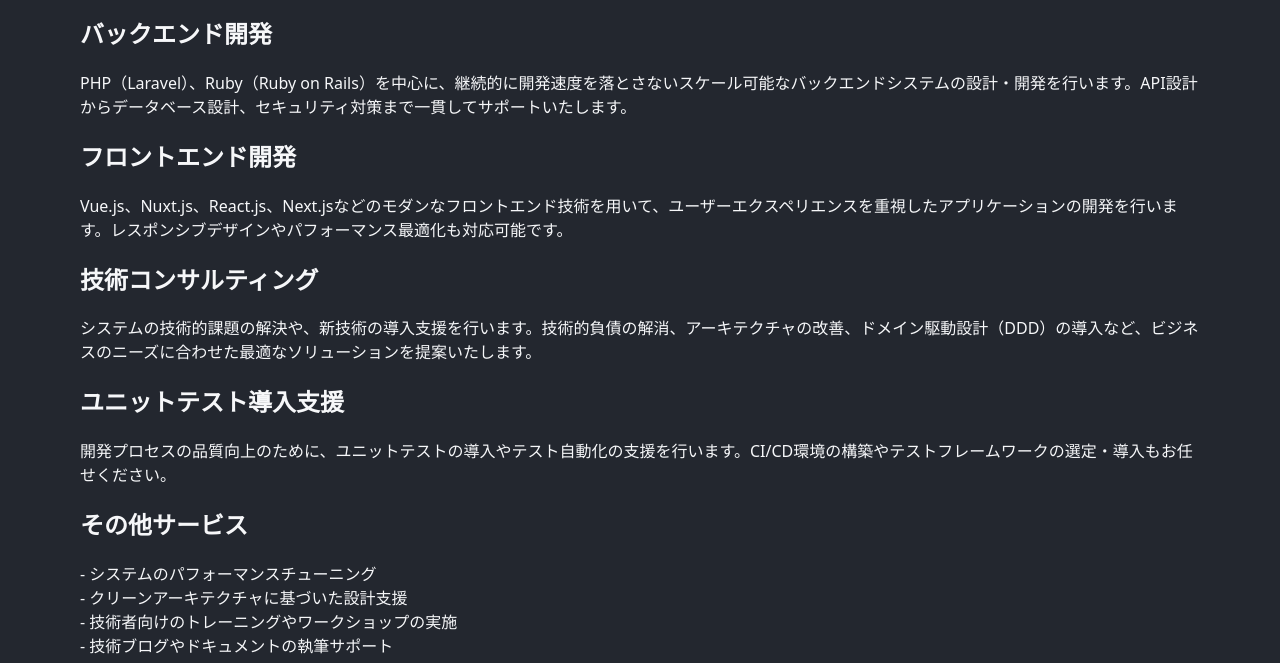
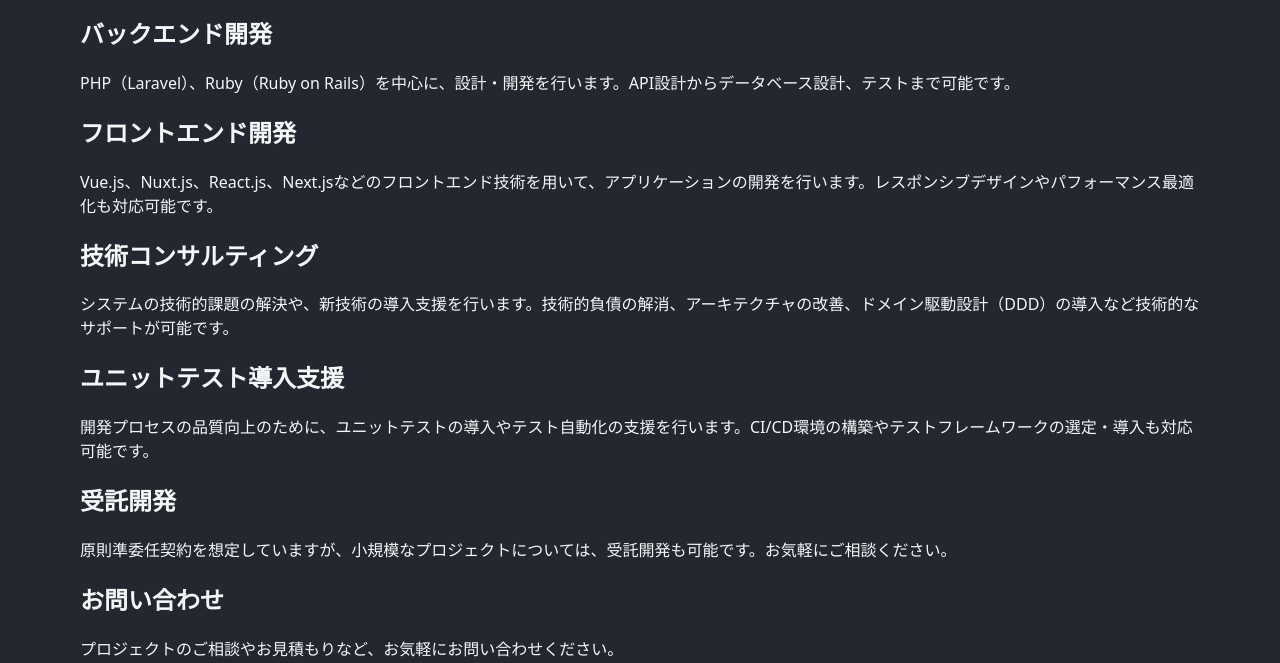
Before and after one commit to taiseimiyaji/astro-blog, an Astro site: page /services in a window 1280 px wide. Shown: the part 284-947 px from the top of the page. Built offline with nearby package versions, Linux system fonts and the light colour scheme; Astro itself is replaced by a stand-in of ours.

Commit message:
fix: GPTの文章修正

```diff
--- a/src/pages/services.astro
+++ b/src/pages/services.astro
@@ -32,36 +32,32 @@
             <div>
                 <h2>バックエンド開発</h2>
                 <div>
-                    PHP（Laravel）、Ruby（Ruby on Rails）を中心に、継続的に開発速度を落とさないスケール可能なバックエンドシステムの設計・開発を行います。API設計からデータベース設計、セキュリティ対策まで一貫してサポートいたします。
+                    PHP（Laravel）、Ruby（Ruby on Rails）を中心に、設計・開発を行います。API設計からデータベース設計、テストまで可能です。
                 </div>
             </div>
             <div>
                 <h2>フロントエンド開発</h2>
                 <div>
-                    Vue.js、Nuxt.js、React.js、Next.jsなどのモダンなフロントエンド技術を用いて、ユーザーエクスペリエンスを重視したアプリケーションの開発を行います。レスポンシブデザインやパフォーマンス最適化も対応可能です。
+                    Vue.js、Nuxt.js、React.js、Next.jsなどのフロントエンド技術を用いて、アプリケーションの開発を行います。レスポンシブデザインやパフォーマンス最適化も対応可能です。
                 </div>
             </div>
             <div>
                 <h2>技術コンサルティング</h2>
                 <div>
-                    システムの技術的課題の解決や、新技術の導入支援を行います。技術的負債の解消、アーキテクチャの改善、ドメイン駆動設計（DDD）の導入など、ビジネスのニーズに合わせた最適なソリューションを提案いたします。
+                    システムの技術的課題の解決や、新技術の導入支援を行います。技術的負債の解消、アーキテクチャの改善、ドメイン駆動設計（DDD）の導入など技術的なサポートが可能です。
                 </div>
             </div>
             <div>
                 <h2>ユニットテスト導入支援</h2>
                 <div>
-                    開発プロセスの品質向上のために、ユニットテストの導入やテスト自動化の支援を行います。CI/CD環境の構築やテストフレームワークの選定・導入もお任せください。
+                    開発プロセスの品質向上のために、ユニットテストの導入やテスト自動化の支援を行います。CI/CD環境の構築やテストフレームワークの選定・導入も対応可能です。
                 </div>
             </div>
             <div>
-                <h2>その他サービス</h2>
+                <h2>受託開発</h2>
                 <div>
-                    - システムのパフォーマンスチューニング<br>
-                    - クリーンアーキテクチャに基づいた設計支援<br>
-                    - 技術者向けのトレーニングやワークショップの実施<br>
-                    - 技術ブログやドキュメントの執筆サポート<br>
+                    原則準委任契約を想定していますが、小規模なプロジェクトについては、受託開発も可能です。お気軽にご相談ください。
                 </div>
-            </div>
             <div>
                 <h2>お問い合わせ</h2>
                 <div>
```
